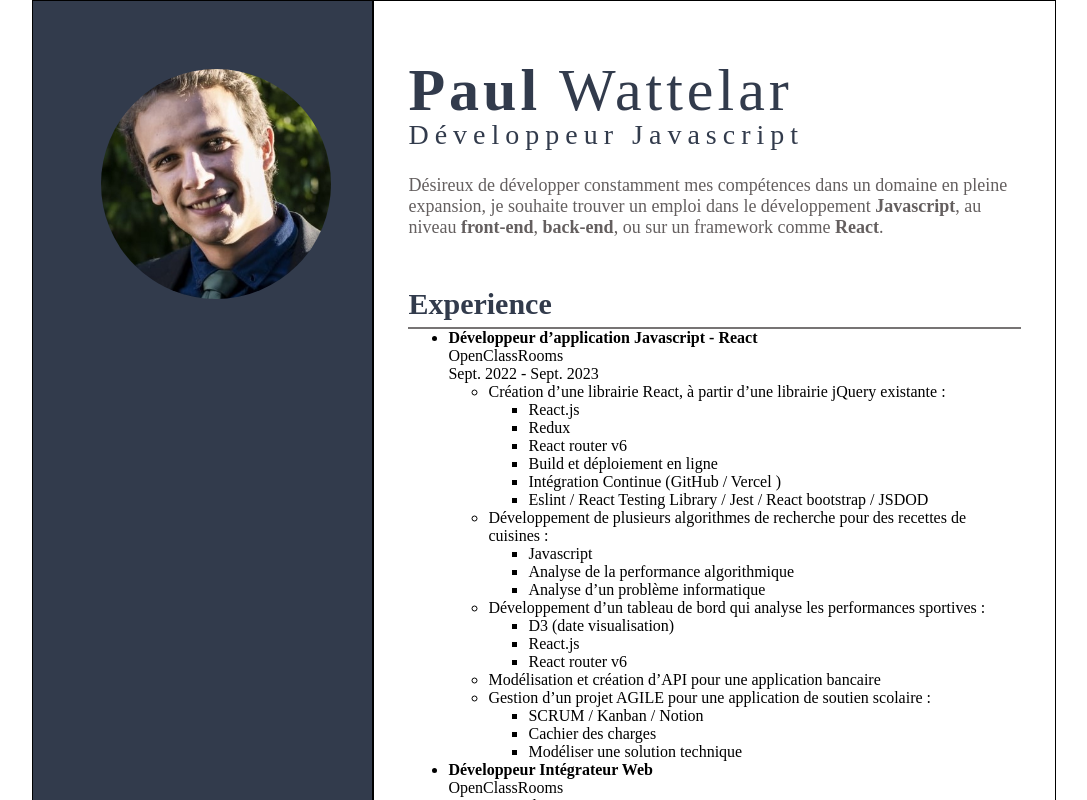
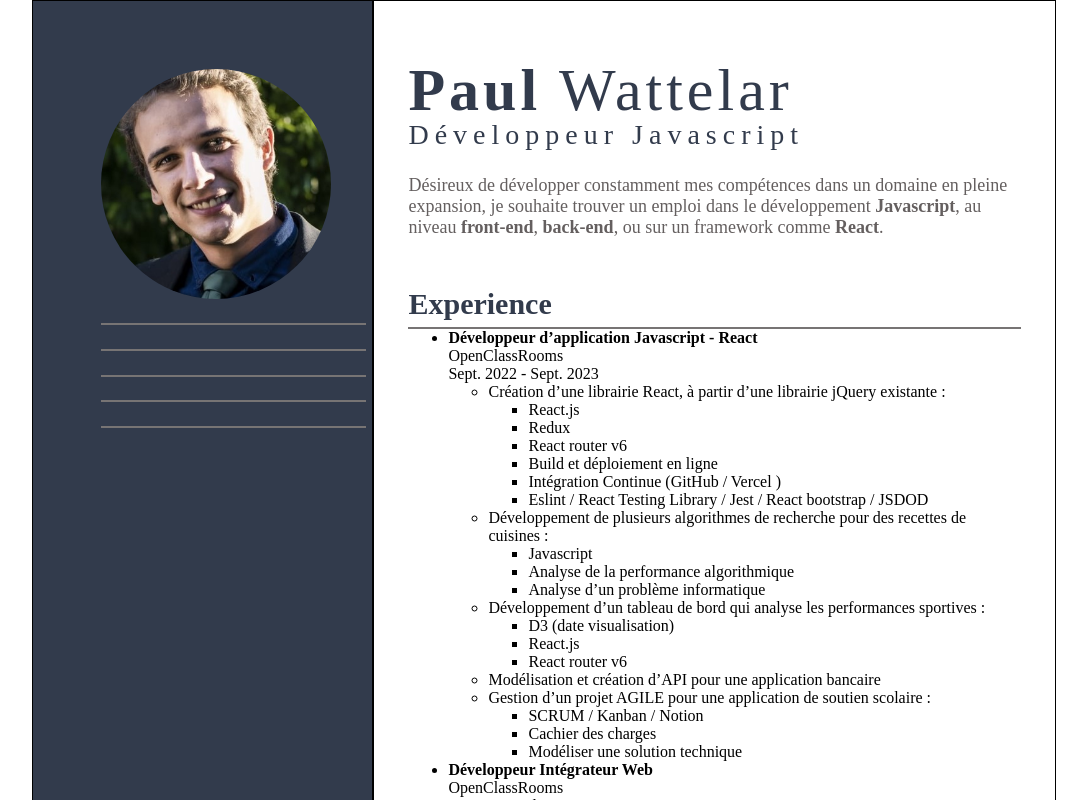
Before and after one commit to polzocr/portefolio, a React (Vite) app: page / in a window 1280 px wide. Shown: the top 800 px of the page, without its empty margins (96-1183 px from the left). Built offline with nearby package versions, Linux system fonts and the light colour scheme.

Commit message:
changement data

```diff
--- a/src/components/aside/index.jsx
+++ b/src/components/aside/index.jsx
@@ -15,7 +15,7 @@ export default function Aside(){
             {asideDatas.map((data, index) => {
                 return <Infos
                     key={`${data.name}-${index}`}
-                    data = {data}
+                    data = {data.name}
                 />
             })}
 
--- a/src/components/aside/infos/index.css
+++ b/src/components/aside/infos/index.css
@@ -0,0 +1,3 @@
+.title-infos{
+    color: white;
+}
--- a/src/components/aside/infos/index.jsx
+++ b/src/components/aside/infos/index.jsx
@@ -2,6 +2,7 @@ import "./index.css"
 
 export default function Infos({data}){
     return (
-        <></>
+        <h3 className="title-infos">{data.name}</h3>
+
     )
 }
--- a/src/components/content/experience/element/index.jsx
+++ b/src/components/content/experience/element/index.jsx
@@ -8,10 +8,7 @@ export default function Element({name, skills}){
                 <li>{name}</li>
                 <ul>
                     {skills && skills.map((skill, index) => {
-                        return <Skill
-                                key={`${skill}-${index}`}
-                                skill={skill}
-                                />
+                        return (<li key={index}>{skill}</li>)
                     })}
                 </ul>
             </ul>
--- a/src/data/aside-data.js
+++ b/src/data/aside-data.js
@@ -1,13 +1,18 @@
 export default [
     {
         name: "Contact",
-        1: [
-            "Téléphone","0762749208"
-        ],
-        Email : "pw.prof@outlook.fr",
-        Adresse : "Paris, France",
-        Linkedin : "https://www.linkedin.com/in/paul-w11",
-        GitHub : "https://github.com/polzocr"
+        elements: [
+        {
+            Phone: {
+                value: "0762749208"
+            },
+            Email : "pw.prof@outlook.fr",
+            Adresse : "Paris, France",
+            Linkedin : "https://www.linkedin.com/in/paul-w11",
+            GitHub : "https://github.com/polzocr"
+        }
+    ]
+
     },
 
     {
--- a/src/pages/cv/index.css
+++ b/src/pages/cv/index.css
@@ -10,7 +10,7 @@
     border: solid 1px black;
     background-color: #323B4C;
     grid-column: 1;
-
+    color: white;
     padding: 20% 2% 2% 20% ;
 }
 
```
Also changed, not shown: src/components/aside/index.css (line endings or trailing spaces).
